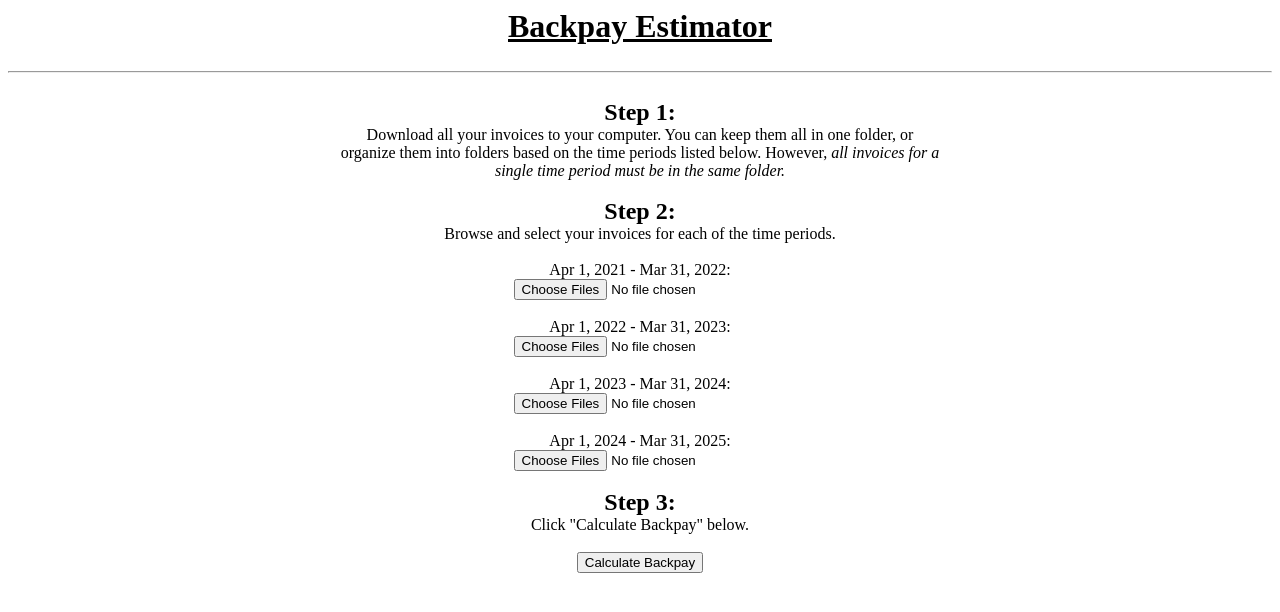
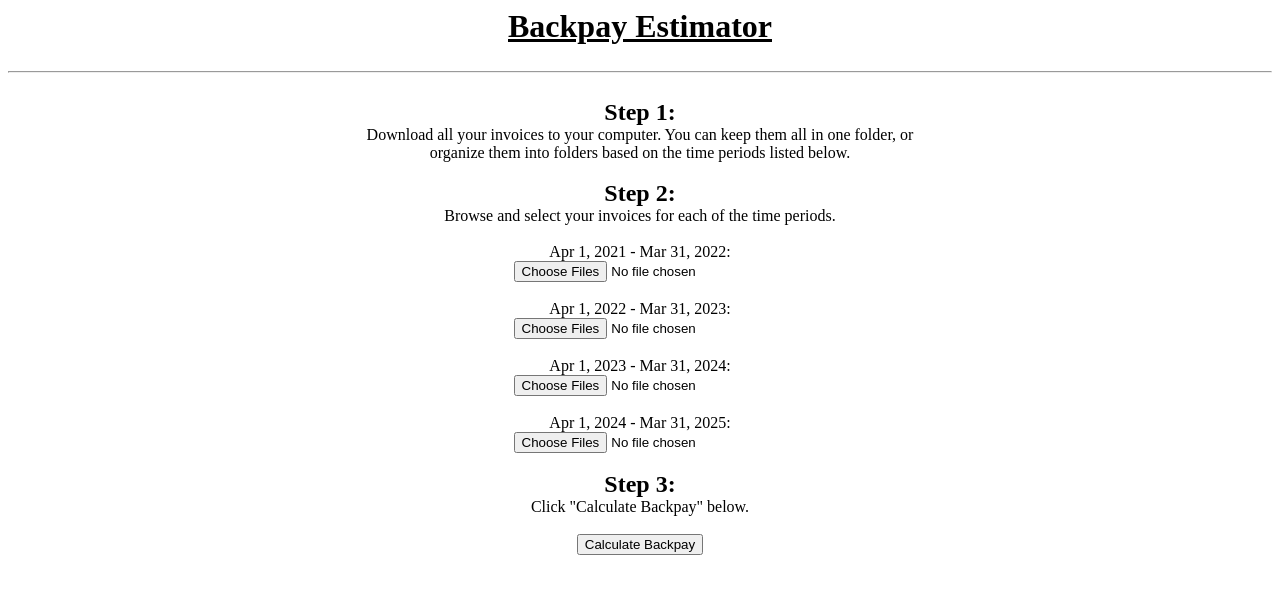
Before and after one commit to gwlsn/CountHours, a plain HTML site: page index.html in a window 1280 px wide. Drawn offline with Linux system fonts and the light colour scheme.

Commit message:
Update index.html for clarity

```diff
--- a/index.html
+++ b/index.html
@@ -24,7 +24,7 @@
     <hr>
     <br>
     <h2>Step 1:</h2>
-    <p class="wrap-text">Download all your invoices to your computer. You can keep them all in one folder, or organize them into folders based on the time periods listed below. However, <i>all invoices for a single time period must be in the same folder.</i></p>
+    <p class="wrap-text">Download all your invoices to your computer. You can keep them all in one folder, or organize them into folders based on the time periods listed below.</p>
     <br>
     <h2>Step 2:</h2>
     <p class="wrap-text">Browse and select your invoices for each of the time periods.</p>
```
